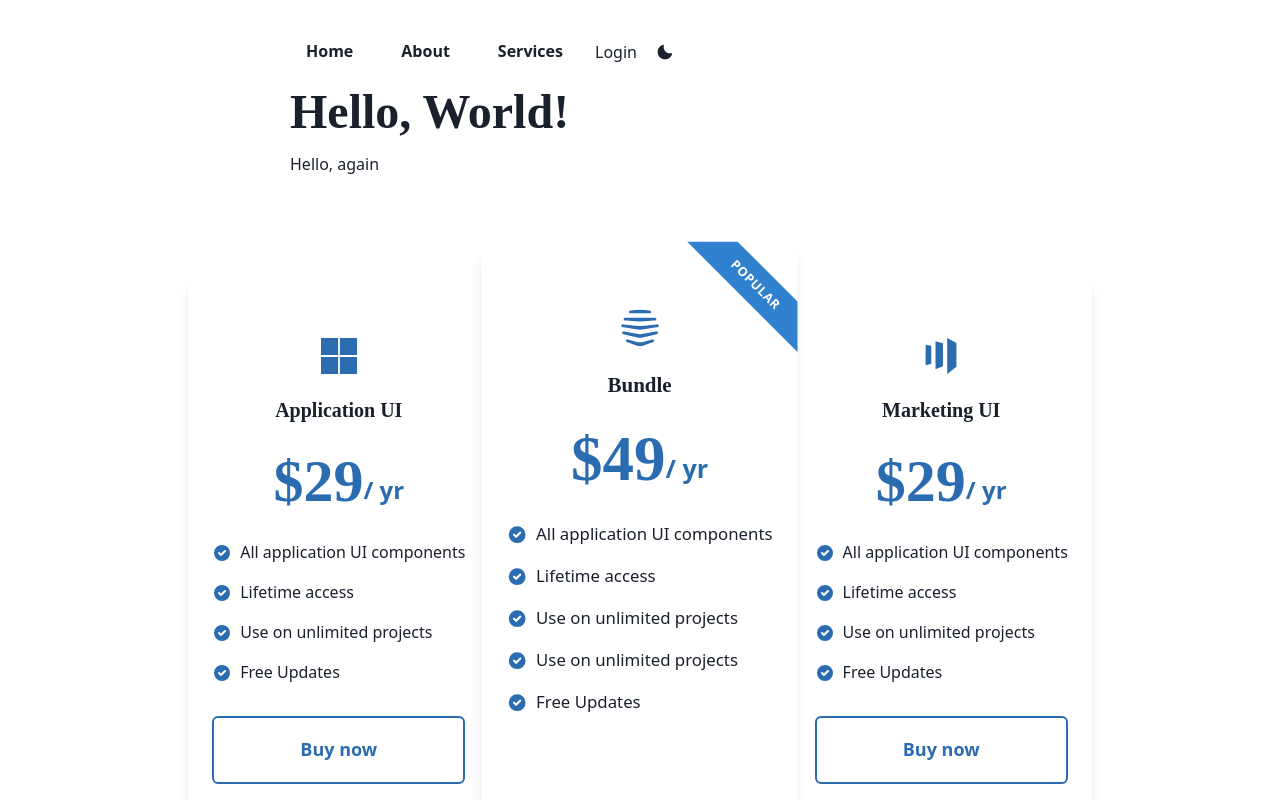
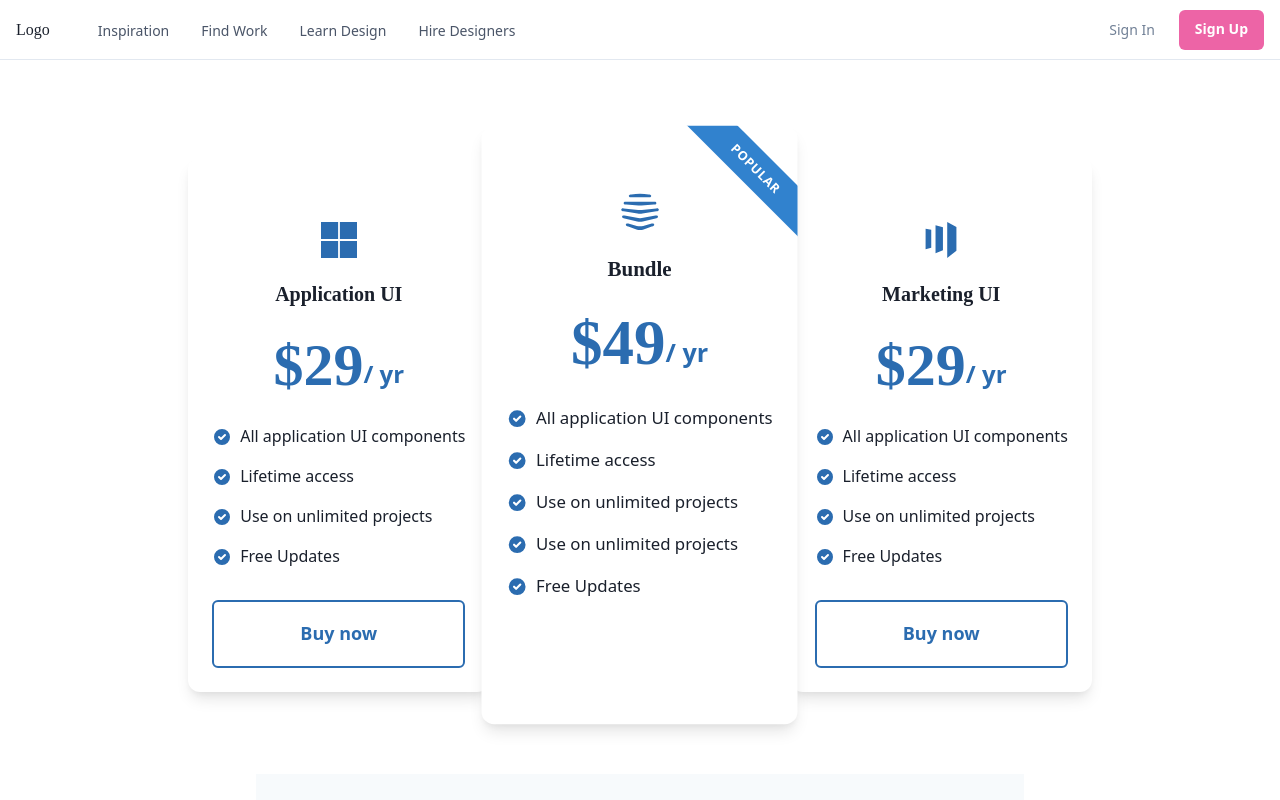
Before and after one commit to awwyes/burkspestcontrol, a Next.js app: page / in a window 1280 px wide. Shown: the top 800 px of the page. Built offline with nearby package versions, Linux system fonts and the light colour scheme.

Commit message:
Added navbar

```diff
--- /dev/null
+++ b/components/NavBar/NavBar.tsx
@@ -0,0 +1,282 @@
+import { Box, Flex, Text, IconButton, Button, Stack, Collapse, Icon, Link, Popover, PopoverTrigger,
+        PopoverContent, useColorModeValue, useBreakpointValue, useDisclosure, } from "@chakra-ui/react";
+import { HamburgerIcon, CloseIcon, ChevronDownIcon, ChevronRightIcon, } from "@chakra-ui/icons";
+
+export default function WithSubnavigation() {
+  const { isOpen, onToggle } = useDisclosure();
+
+  return (
+    <Box>
+      <Flex
+        bg={useColorModeValue("white", "gray.800")}
+        color={useColorModeValue("gray.600", "white")}
+        minH={"60px"}
+        py={{ base: 2 }}
+        px={{ base: 4 }}
+        borderBottom={1}
+        borderStyle={"solid"}
+        borderColor={useColorModeValue("gray.200", "gray.900")}
+        align={"center"}
+      >
+        <Flex
+          flex={{ base: 1, md: "auto" }}
+          ml={{ base: -2 }}
+          display={{ base: "flex", md: "none" }}
+        >
+          <IconButton
+            onClick={onToggle}
+            icon={
+              isOpen ? <CloseIcon w={3} h={3} /> : <HamburgerIcon w={5} h={5} />
+            }
+            variant={"ghost"}
+            aria-label={"Toggle Navigation"}
+          />
+        </Flex>
+        <Flex flex={{ base: 1 }} justify={{ base: "center", md: "start" }}>
+          <Text
+            textAlign={useBreakpointValue({ base: "center", md: "left" })}
+            fontFamily={"heading"}
+            color={useColorModeValue("gray.800", "white")}
+          >
+            Logo
+          </Text>
+
+          <Flex display={{ base: "none", md: "flex" }} ml={10}>
+            <DesktopNav />
+          </Flex>
+        </Flex>
+
+        <Stack
+          flex={{ base: 1, md: 0 }}
+          justify={"flex-end"}
+          direction={"row"}
+          spacing={6}
+        >
+          <Button
+            as={"a"}
+            fontSize={"sm"}
+            fontWeight={400}
+            variant={"link"}
+            href={"#"}
+          >
+            Sign In
+          </Button>
+          <Button
+            display={{ base: "none", md: "inline-flex" }}
+            fontSize={"sm"}
+            fontWeight={600}
+            color={"white"}
+            bg={"pink.400"}
+            href={"#"}
+            _hover={{
+              bg: "pink.300",
+            }}
+          >
+            Sign Up
+          </Button>
+        </Stack>
+      </Flex>
+
+      <Collapse in={isOpen} animateOpacity>
+        <MobileNav />
+      </Collapse>
+    </Box>
+  );
+}
+
+const DesktopNav = () => {
+  return (
+    <Stack direction={"row"} spacing={4}>
+      {NAV_ITEMS.map((navItem) => (
+        <Box key={navItem.label}>
+          <Popover trigger={"hover"} placement={"bottom-start"}>
+            <PopoverTrigger>
+              <Link
+                p={2}
+                href={navItem.href ?? "#"}
+                fontSize={"sm"}
+                fontWeight={500}
+                color={useColorModeValue("gray.600", "gray.200")}
+                _hover={{
+                  textDecoration: "none",
+                  color: useColorModeValue("gray.800", "white"),
+                }}
+              >
+                {navItem.label}
+              </Link>
+            </PopoverTrigger>
+
+            {navItem.children && (
+              <PopoverContent
+                border={0}
+                boxShadow={"xl"}
+                bg={useColorModeValue("white", "gray.800")}
+                p={4}
+                rounded={"xl"}
+                minW={"sm"}
+              >
+                <Stack>
+                  {navItem.children.map((child) => (
+                    <DesktopSubNav key={child.label} {...child} />
+                  ))}
+                </Stack>
+              </PopoverContent>
+            )}
+          </Popover>
+        </Box>
+      ))}
+    </Stack>
+  );
+};
+
+const DesktopSubNav = ({ label, href, subLabel }: NavItem) => {
+  return (
+    <Link
+      href={href}
+      role={"group"}
+      display={"block"}
+      p={2}
+      rounded={"md"}
+      _hover={{ bg: useColorModeValue("pink.50", "gray.900") }}
+    >
+      <Stack direction={"row"} align={"center"}>
+        <Box>
+          <Text
+            transition={"all .3s ease"}
+            _groupHover={{ color: "pink.400" }}
+            fontWeight={500}
+          >
+            {label}
+          </Text>
+          <Text fontSize={"sm"}>{subLabel}</Text>
+        </Box>
+        <Flex
+          transition={"all .3s ease"}
+          transform={"translateX(-10px)"}
+          opacity={0}
+          _groupHover={{ opacity: "100%", transform: "translateX(0)" }}
+          justify={"flex-end"}
+          align={"center"}
+          flex={1}
+        >
+          <Icon color={"pink.400"} w={5} h={5} as={ChevronRightIcon} />
+        </Flex>
+      </Stack>
+    </Link>
+  );
+};
+
+const MobileNav = () => {
+  return (
+    <Stack
+      bg={useColorModeValue("white", "gray.800")}
+      p={4}
+      display={{ md: "none" }}
+    >
+      {NAV_ITEMS.map((navItem) => (
+        <MobileNavItem key={navItem.label} {...navItem} />
+      ))}
+    </Stack>
+  );
+};
+
+const MobileNavItem = ({ label, children, href }: NavItem) => {
+  const { isOpen, onToggle } = useDisclosure();
+
+  return (
+    <Stack spacing={4} onClick={children && onToggle}>
+      <Flex
+        py={2}
+        as={Link}
+        href={href ?? "#"}
+        justify={"space-between"}
+        align={"center"}
+        _hover={{
+          textDecoration: "none",
+        }}
+      >
+        <Text
+          fontWeight={600}
+          color={useColorModeValue("gray.600", "gray.200")}
+        >
+          {label}
+        </Text>
+        {children && (
+          <Icon
+            as={ChevronDownIcon}
+            transition={"all .25s ease-in-out"}
+            transform={isOpen ? "rotate(180deg)" : ""}
+            w={6}
+            h={6}
+          />
+        )}
+      </Flex>
+
+      <Collapse in={isOpen} animateOpacity style={{ marginTop: "0!important" }}>
+        <Stack
+          mt={2}
+          pl={4}
+          borderLeft={1}
+          borderStyle={"solid"}
+          borderColor={useColorModeValue("gray.200", "gray.700")}
+          align={"start"}
+        >
+          {children &&
+            children.map((child) => (
+              <Link key={child.label} py={2} href={child.href}>
+                {child.label}
+              </Link>
+            ))}
+        </Stack>
+      </Collapse>
+    </Stack>
+  );
+};
+
+interface NavItem {
+  label: string;
+  subLabel?: string;
+  children?: Array<NavItem>;
+  href?: string;
+}
+
+const NAV_ITEMS: Array<NavItem> = [
+  {
+    label: "Inspiration",
+    children: [
+      {
+        label: "Explore Design Work",
+        subLabel: "Trending Design to inspire you",
+        href: "#",
+      },
+      {
+        label: "New & Noteworthy",
+        subLabel: "Up-and-coming Designers",
+        href: "#",
+      },
+    ],
+  },
+  {
+    label: "Find Work",
+    children: [
+      {
+        label: "Job Board",
+        subLabel: "Find your dream design job",
+        href: "#",
+      },
+      {
+        label: "Freelance Projects",
+        subLabel: "An exclusive list for contract work",
+        href: "#",
+      },
+    ],
+  },
+  {
+    label: "Learn Design",
+    href: "#",
+  },
+  {
+    label: "Hire Designers",
+    href: "#",
+  },
+];
--- a/components/NavMenu.tsx
+++ /dev/null
@@ -1,45 +0,0 @@
-import { ChevronDownIcon } from "@chakra-ui/icons"
-import Link from 'next/link';
-import {
-    Menu,
-    MenuButton,
-    MenuList,
-    MenuItem,
-    MenuItemOption,
-    MenuGroup,
-    MenuOptionGroup,
-    MenuIcon,
-    MenuCommand,
-    MenuDivider,
-    Button,
-    HStack,
-    Text
-  } from "@chakra-ui/react"
-import DarkModeSwitch from "./DarkModeSwitch"
-
-export default function NavMenu() {
-    return (
-        <HStack
-            as="header"
-        >
-            <Menu>
-                <MenuButton as={Button}>
-                    <Text>Home</Text>
-                </MenuButton>
-                <MenuDivider />
-                <MenuButton as={Button}>
-                    About
-                </MenuButton>
-                <MenuDivider />
-                <MenuButton as={Button}>
-                    Services
-                </MenuButton>
-                <MenuDivider />
-                    <Link href="/login" passHref>
-                        <a>Login</a>
-                    </Link>
-                <DarkModeSwitch />
-            </Menu>
-        </HStack>
-    )
-}
--- a/package.json
+++ b/package.json
@@ -8,8 +8,7 @@
     "next": "^10.1.3",
     "react": "^17.0.2",
     "react-dom": "^17.0.2",
-    "react-icons": "^4.2.0",
-    "react-router-dom": "^5.2.0"
+    "react-icons": "^4.2.0"
   },
   "scripts": {
     "dev": "next",
--- a/pages/index.tsx
+++ b/pages/index.tsx
@@ -1,12 +1,13 @@
-import DarkModeSwitch from '../components/DarkModeSwitch'
-import {Text, Heading, Flex, Stack} from '@chakra-ui/react'
-import NavMenu from '../components/NavMenu'
+import {Flex, Stack} from '@chakra-ui/react'
 import Footer from '../components/FooterLayout/Footer'
-import Testimonals from '../components/TestimonalsLayout/Testimonals';
+import Testimonals from '../components/TestimonalsLayout/Testimonals'
 import Pricing from '../components/PricingLayout/Pricing'
+import NavBar from '../components/NavBar/NavBar';
 
 export default function Home() {
     return (
+        <>
+        <NavBar />
         <Stack
             as="main"
             align="center"
@@ -21,23 +22,12 @@
                     pt={4}
                     justify="space-between"
                 >
-                    <NavMenu />
                 </Flex>
-                <Heading
-                    as="h1"
-                    size="2xl"
-                >
-                    Hello, World!
-                </Heading>
-                <Text
-                    my={4}
-                >
-                    Hello, again
-                </Text>
             </Flex>
             <Pricing />
             <Testimonals />
             <Footer />
         </Stack>
+        </>
     );
 }
--- a/pages/login.tsx
+++ b/pages/login.tsx
@@ -1,6 +1,6 @@
 import React, { useState } from 'react'
 import { Flex, Box, Heading, FormControl, FormLabel, Input, Button } from '@chakra-ui/react'
-import NavMenu from '../components/NavMenu'
+import NavMenu from '../components/NavBarContainer/NavBarContainer'
 
 export default function Login() {
     const [email, setEmail] = useState('');
--- a/theme.tsx
+++ b/theme.tsx
@@ -1,5 +1,4 @@
 import { extendTheme } from "@chakra-ui/react"
-import { createBreakpoints } from '@chakra-ui/theme-tools'
 
 const theme = extendTheme({
     config: {
```
Also changed, not shown: components/Logo/Logo.tsx (added, +12 -0 lines).
